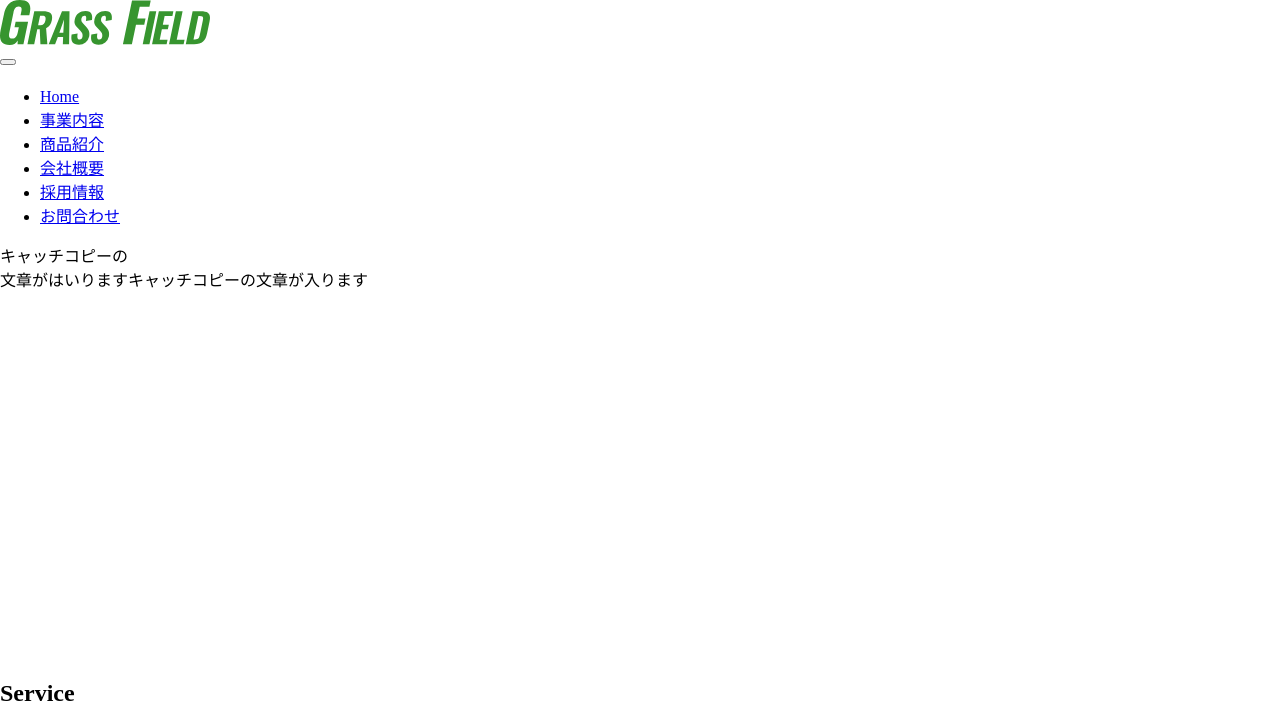
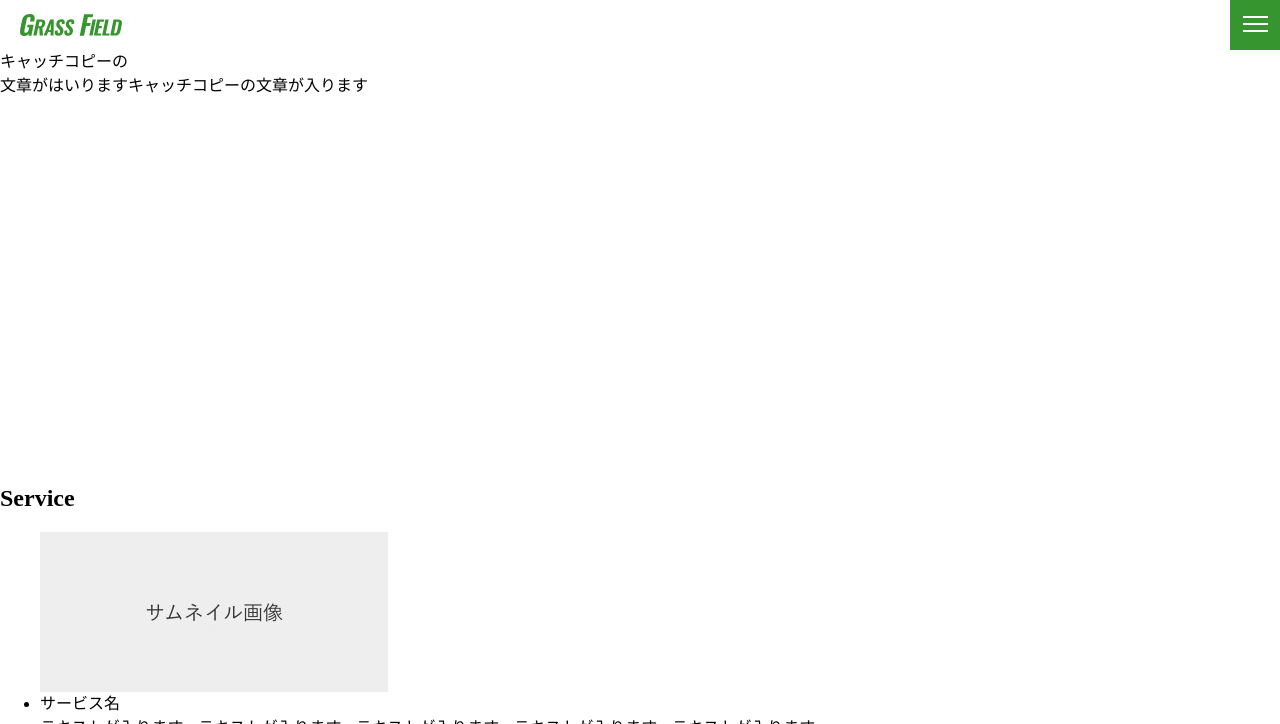
Before and after one commit to zakazan/mdn_coading_textbook, a plain HTML site: page EXERCISE01/index.html in a window 1280 px wide. Shown: the top 724 px of the page. Drawn offline with Linux system fonts and the light colour scheme.

Commit message:
SPheader閉じている状態

```diff
--- a/EXERCISE01/css/top.css
+++ b/EXERCISE01/css/top.css
@@ -0,0 +1,66 @@
+/* header */
+.header {
+    display: flex;
+    position: fixed;
+    justify-content: space-between;
+    top: 0;
+    left: 0;
+    height: 50px;
+    width: 100%;
+    background-color: #fff;
+    padding: 14px 20px;
+}
+
+.header__logo {
+    max-height: 22px;
+}
+
+.header__logo img {
+    height: 100%;
+}
+
+/* hamburger */
+.hamburger {
+    position: relative;
+    background-color: #37952f;
+    width: 50px;
+    height: 50px;
+    border: none;
+    margin-top: -14px;
+    margin-right: -20px;
+}
+
+.hamburger__line,
+.hamburger__line::before,
+.hamburger__line::after {
+    position: absolute;
+    display: block;
+    width: 25px;
+    height: 2px;
+    background-color: #fff;
+}
+
+.hamburger__line {
+    top: 16px;
+    right: 12px;
+}
+
+.hamburger__line::before {
+    content: '';
+    top: 7px;
+}
+
+.hamburger__line::after {
+    content: '';
+    top: 14px;
+}
+
+/* nav */
+.gnav {
+    display: none;
+}
+
+/* main-contents */
+.mainContents {
+    margin-top: 50px;
+}
--- a/EXERCISE01/index.html
+++ b/EXERCISE01/index.html
@@ -15,7 +15,7 @@
 <body>
   <header class="header">
     <h1 class="header__logo"><a href="/"><img src="img/logo.svg" alt="株式会社Grass Field"></a></h1>
-    <button id="js-btnHamburger" class="hamburger"><span class="hamburger__line"></span></button>
+    <button id="js-btnHamburger" class="hamburger"><div><span class="hamburger__line"></span></div></button>
     <nav class="gnav">
       <ul class="gnav__list">
         <li class="gnav__item"><a href="/" class="gnav__link _current">Home</a></li>
```
